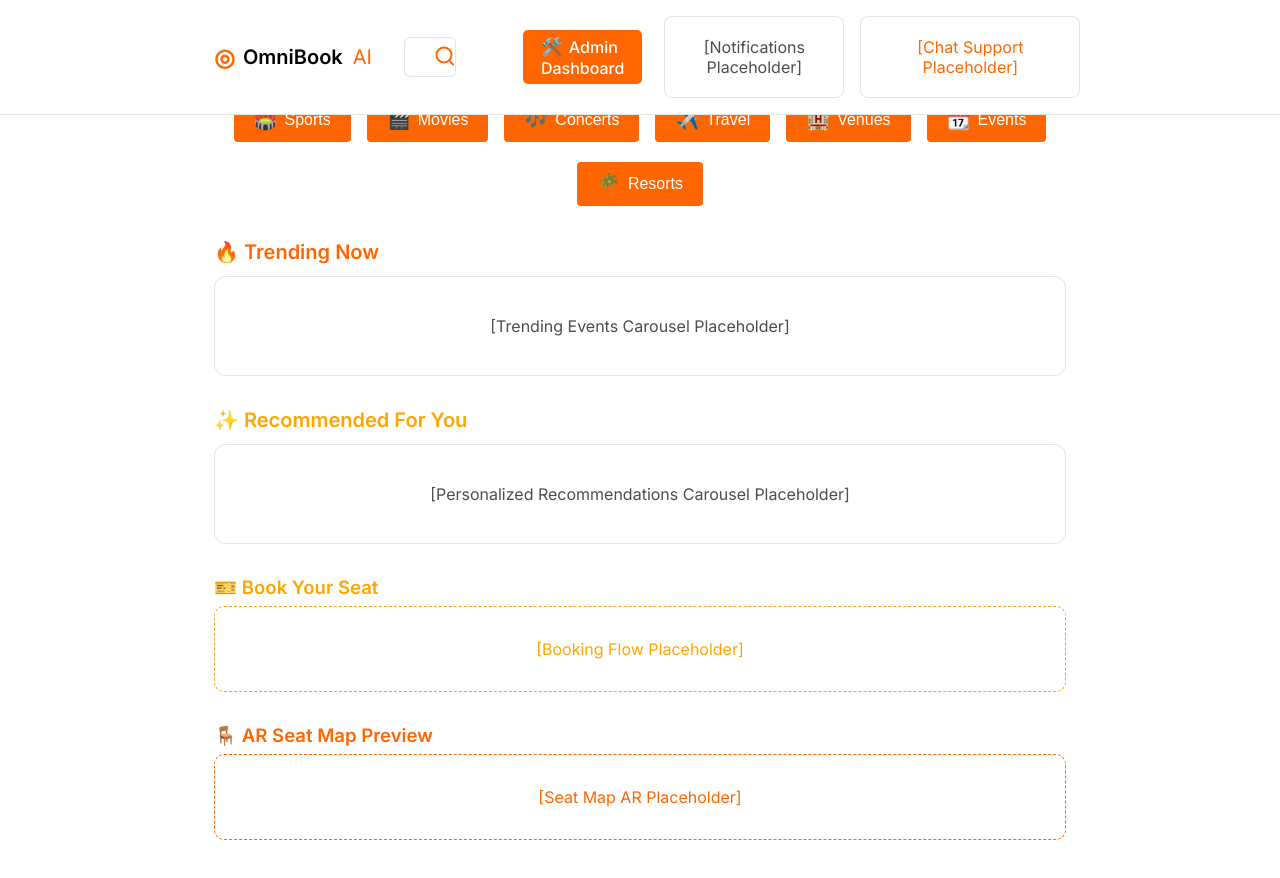
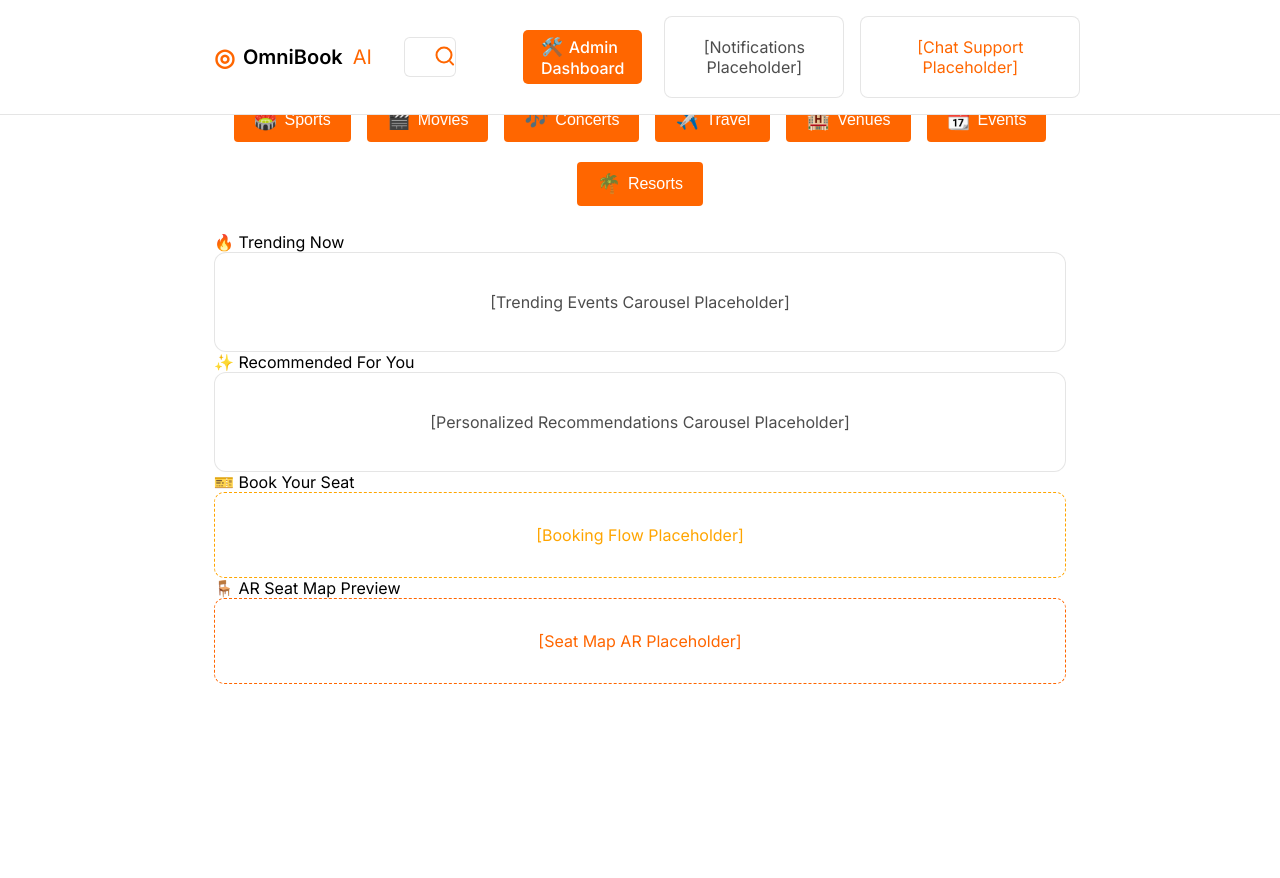
Before and after one commit to Workflow-Manager-admin/omnibook-ai-16339-5bd977bd, a React (Create React App) app in the folder omni_book_ai/: page / in a window 1280 px wide. Shown: the top 878 px of the page. After the commit the page ends 800 px from the top, so only its background shows below. Built offline with nearby package versions, Linux system fonts and the light colour scheme.

Commit message:
Auto-commit: Changes as of 2025-05-30T03:02:33.958570+00:00

```diff
--- a/omni_book_ai/src/App.js
+++ b/omni_book_ai/src/App.js
@@ -13,34 +13,44 @@ import { NavLink, Routes, Route, Outlet } from 'react-router-dom';
 
 // Stub route page components
 
-// PUBLIC_INTERFACE
+/**
+ * PUBLIC_INTERFACE
+ * Home page with grid for all principal sections, ensuring non-overlapping and clear hierarchy.
+ */
 function Home() {
   return (
-    <>
+    <div className="homepage-grid">
       {/* Filter & Quick-access Buttons */}
-      <section>
+      <div className="grid-filters">
         <FilterButtons />
-      </section>
-      {/* Trending Events Carousel */}
-      <section style={{ margin: '32px 0' }}>
-        <div style={{ fontWeight: 600, fontSize: '1.25rem', color: 'var(--kavia-orange)', marginBottom: 12 }}>🔥 Trending Now</div>
-        <TrendingCarousel />
-      </section>
-      {/* Recommendations Carousel */}
-      <section style={{ margin: '32px 0' }}>
-        <div style={{ fontWeight: 600, fontSize: '1.25rem', color: 'var(--accent)', marginBottom: 12 }}>✨ Recommended For You</div>
-        <RecommendationsCarousel />
-      </section>
-      {/* Example Booking and AR zones for integration UI scaffolding */}
-      <section style={{ margin: '32px 0' }}>
-        <div style={{ fontWeight: 600, fontSize: '1.16rem', color: 'var(--accent)', marginBottom: 7 }}>🎫 Book Your Seat</div>
-        <BookingFlow />
-      </section>
-      <section style={{ margin: '32px 0' }}>
-        <div style={{ fontWeight: 600, fontSize: '1.16rem', color: 'var(--secondary)', marginBottom: 7 }}>🪑 AR Seat Map Preview</div>
-        <SeatMapAR />
-      </section>
-    </>
+      </div>
+      {/* Trending Events & Recommendations in a two-row grid */}
+      <div className="grid-main-carousels">
+        <div className="carousel-box">
+          <div className="homepage-section-title homepage-trending-title">
+            <span role="img" aria-label="trending">🔥</span> Trending Now
+          </div>
+          <TrendingCarousel />
+        </div>
+        <div className="carousel-box">
+          <div className="homepage-section-title homepage-recommended-title">
+            <span role="img" aria-label="recommended">✨</span> Recommended For You
+          </div>
+          <RecommendationsCarousel />
+        </div>
+      </div>
+      {/* Booking & AR seat in responsive row/column */}
+      <div className="grid-booking-ar">
+        <div className="booking-ar-box">
+          <div className="homepage-section-title"><span role="img" aria-label="booking">🎫</span> Book Your Seat</div>
+          <BookingFlow />
+        </div>
+        <div className="booking-ar-box">
+          <div className="homepage-section-title"><span role="img" aria-label="ar-seat">🪑</span> AR Seat Map Preview</div>
+          <SeatMapAR />
+        </div>
+      </div>
+    </div>
   );
 }
 
```
Also changed, not shown: 2 other files (tests, documents, lock files or other folders).
